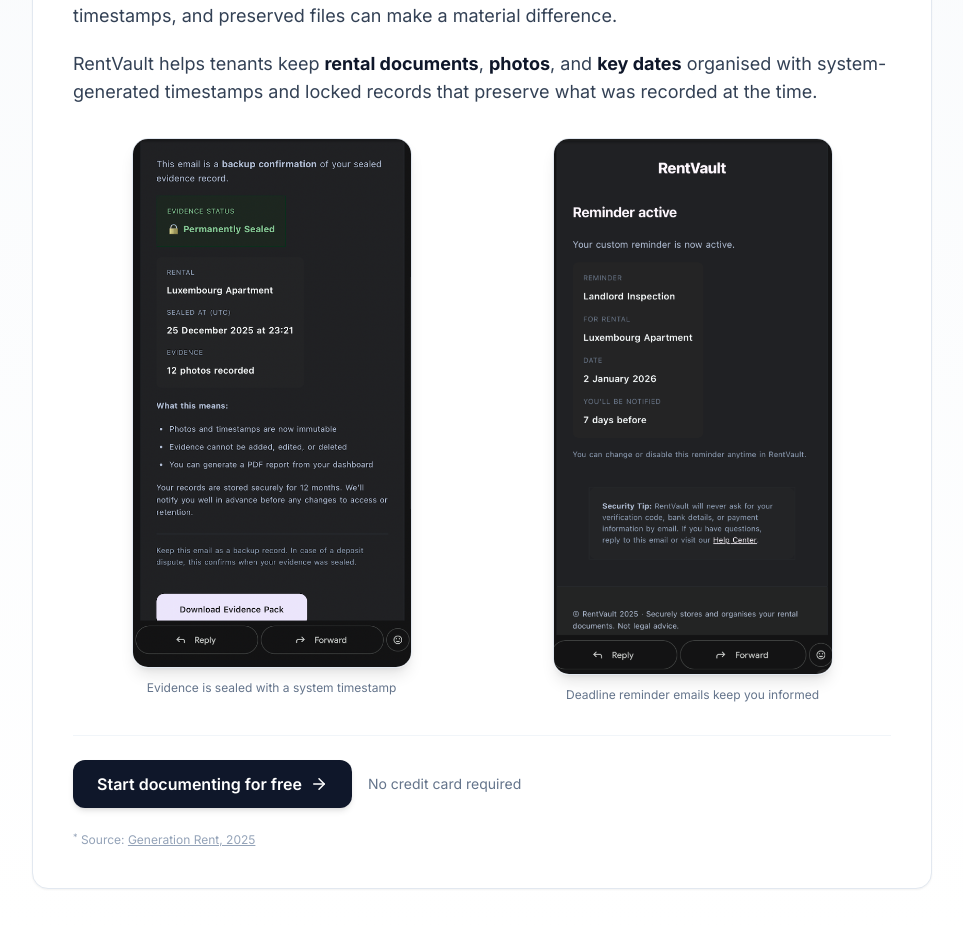
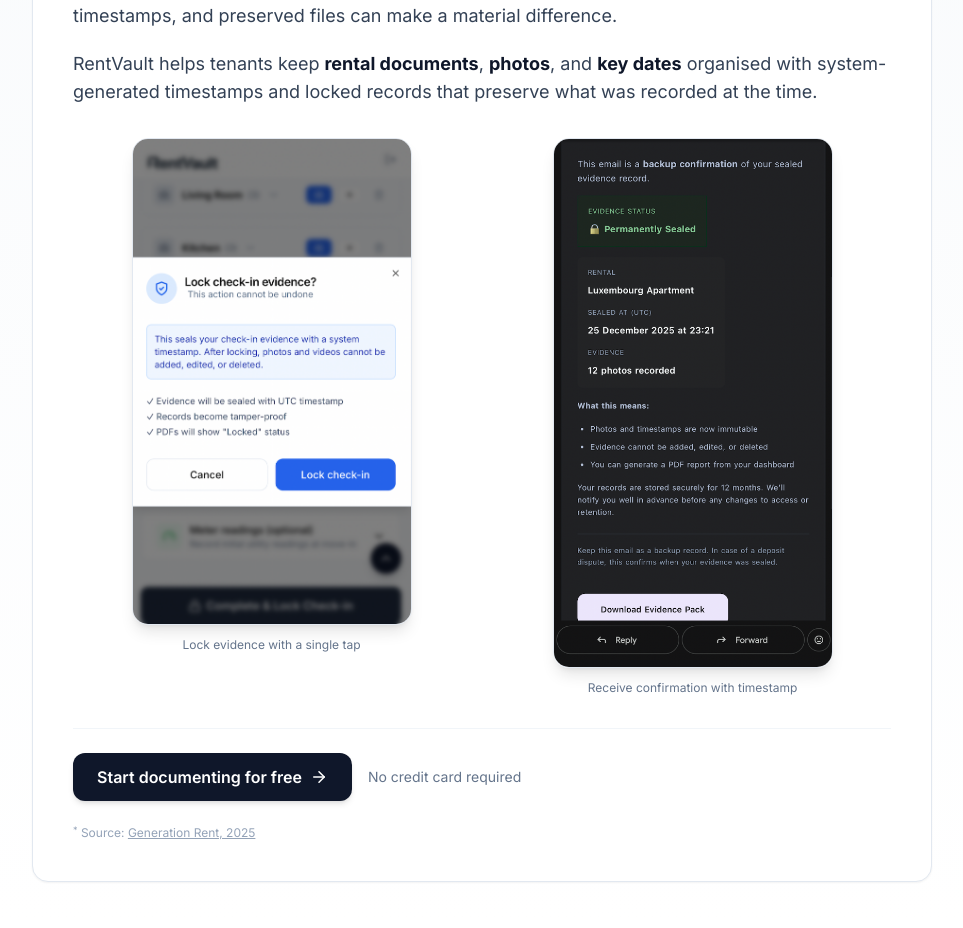
Before and after one commit to pipiagiorgi-rgb/guard-rent, a Next.js app: page / in a window 1280 px wide. Shown: the part 1260-2188 px from the top of the page, without its empty margins (158-1121 px from the left). Built offline with nearby package versions, Linux system fonts and the light colour scheme; no server answers.

Commit message:
Optimize screenshots: Lock Modal as primary (action moment), Evidence Sealed as secondary

```diff
--- a/src/app/page.tsx
+++ b/src/app/page.tsx
@@ -152,31 +152,31 @@
                                 </p>
                             </div>
 
-                            {/* Screenshots - Evidence Sealed (Primary) + Reminder (Secondary) */}
+                            {/* Screenshots - Lock Modal (Primary) + Evidence Sealed (Secondary) */}
                             <div className="mt-8 grid grid-cols-1 sm:grid-cols-2 gap-6">
-                                {/* Primary: Evidence Sealed */}
+                                {/* Primary: Lock Modal - Action Moment */}
+                                <div className="flex flex-col items-center">
+                                    <div className="max-w-[280px] rounded-2xl overflow-hidden shadow-lg border border-slate-200 bg-white">
+                                        <img
+                                            src="/screenshots/lock-modal.png"
+                                            alt="Lock check-in evidence confirmation modal"
+                                            className="w-full h-auto"
+                                            loading="lazy"
+                                        />
+                                    </div>
+                                    <p className="text-xs text-slate-500 mt-3 text-center">Lock evidence with a single tap</p>
+                                </div>
+                                {/* Secondary: Evidence Sealed - Result */}
                                 <div className="flex flex-col items-center">
                                     <div className="max-w-[280px] rounded-2xl overflow-hidden shadow-lg border border-slate-200">
                                         <img
                                             src="/screenshots/evidence-sealed.png"
-                                            alt="Evidence sealed confirmation showing permanently sealed status with timestamp"
+                                            alt="Evidence sealed confirmation showing permanently sealed status"
                                             className="w-full h-auto"
                                             loading="lazy"
                                         />
                                     </div>
-                                    <p className="text-xs text-slate-500 mt-3 text-center">Evidence is sealed with a system timestamp</p>
-                                </div>
-                                {/* Secondary: Reminder Email */}
-                                <div className="flex flex-col items-center">
-                                    <div className="max-w-[280px] rounded-2xl overflow-hidden shadow-lg border border-slate-200">
-                                        <img
-                                            src="/screenshots/reminder-email.png"
-                                            alt="Deadline reminder email showing upcoming landlord inspection"
-                                            className="w-full h-auto"
-                                            loading="lazy"
-                                        />
-                                    </div>
-                                    <p className="text-xs text-slate-500 mt-3 text-center">Deadline reminder emails keep you informed</p>
+                                    <p className="text-xs text-slate-500 mt-3 text-center">Receive confirmation with timestamp</p>
                                 </div>
                             </div>
 
```
Also changed, not shown: public/screenshots/lock-modal.png (added).
